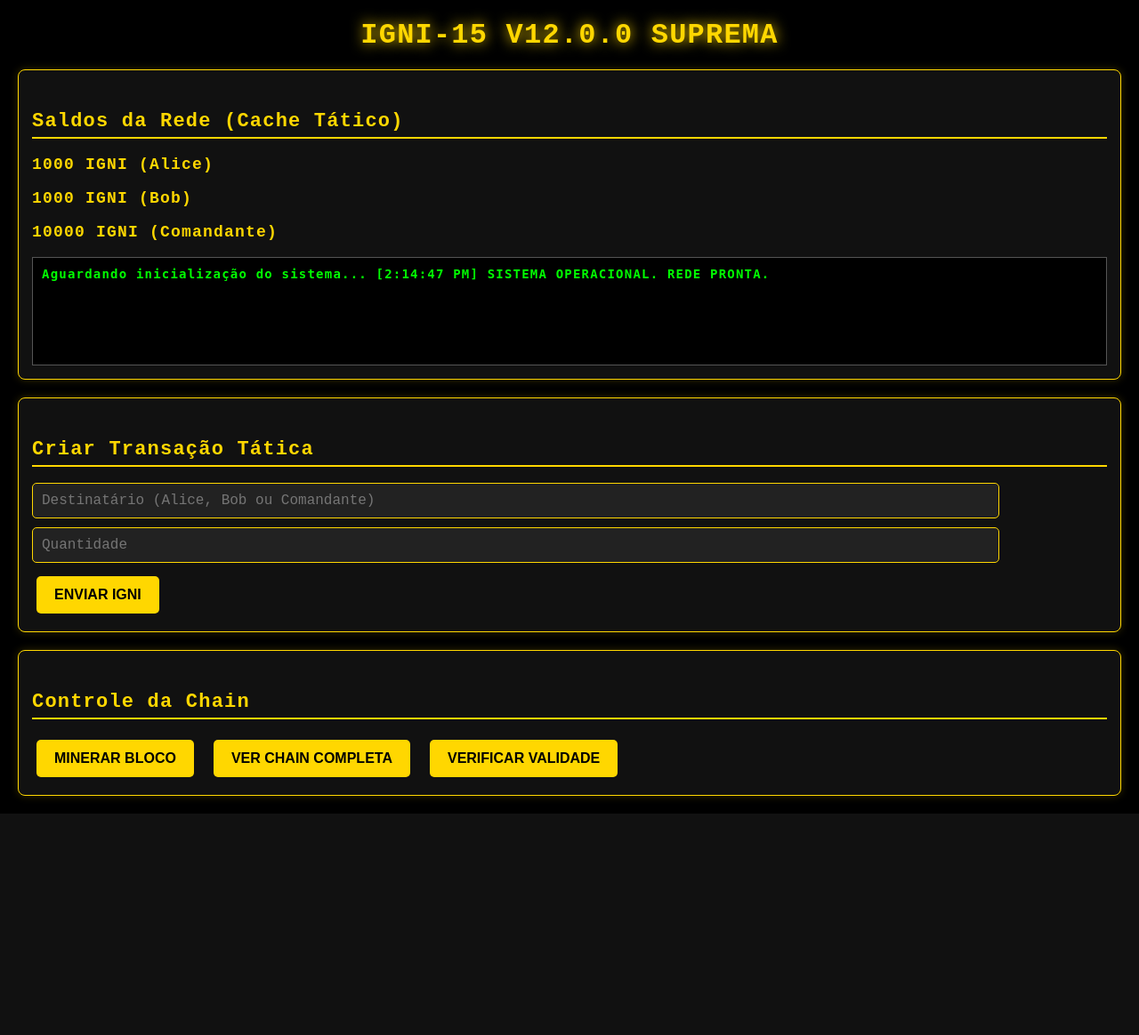
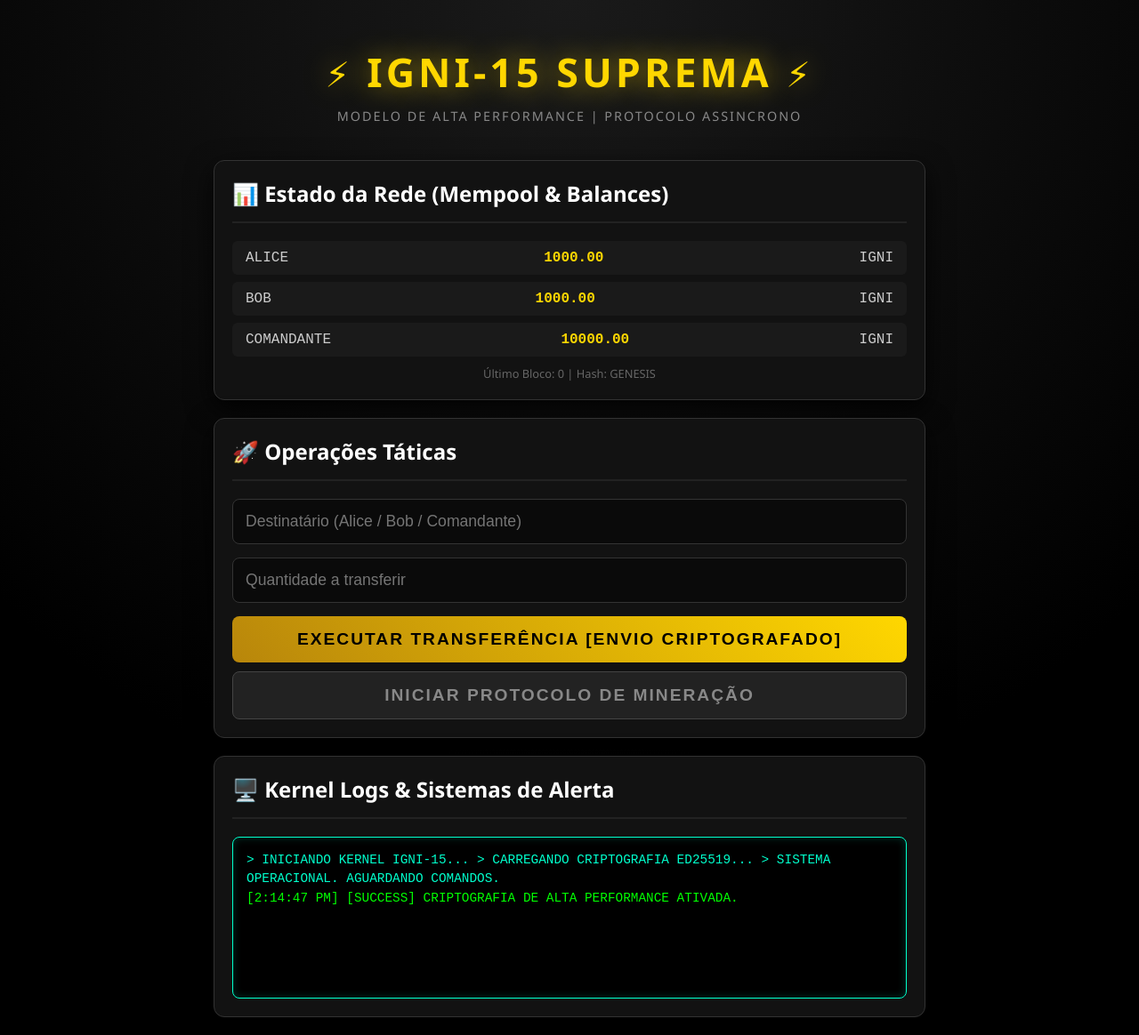
Before and after one commit to jairbpv/IGNI-15-LIMIAR-, a Flask app: template templates/index.html in a window 1280 px wide. Shown: the whole page at 89% size. Before the commit the page ends 915 px from the top, so only its background shows below. Run offline with Flask 3, Linux system fonts and the light colour scheme; the template is opened without the code that fills it, so the values that code supplies are empty.

Commit message:
Atualizar o index.html

```diff
--- a/templates/index.html
+++ b/templates/index.html
@@ -1,276 +1,362 @@
+
   <!DOCTYPE html>
 <html lang="pt-BR">
 <head>
     <meta charset="UTF-8">
     <meta name="viewport" content="width=device-width, initial-scale=1.0">
-<title>IGNI-15 V12.0.0 SUPREMA</title>
+    <title>IGNI-15 SUPREMA - MÓDULO DE GUERRA</title>
     <style>
-    /* IGNI-15 THEME MILITAR */
+        /* === ESTÉTICA DE ALTA TECNOLOGIA === */
+        :root {
+            --gold: #FFD700;
+            --bg: #0a0a0a;
+            --panel: #121212;
+        }
+
         body {
-        background: #000000;
-        color: #FFD700;
-        font-family: 'Courier New', monospace;
-        font-size: 18px;
-        letter-spacing: 1.2px;
-        font-weight: bold;
-        margin: 20px;
-        overflow-x: hidden;
+            background: var(--bg);
+            color: #00ffcc; /* Ciano tecnológico para contraste */
+            font-family: 'Segoe UI', monospace;
+            margin: 0;
+            padding: 20px;
+            background-image: radial-gradient(circle at 50% 0%, #1a1a1a 0%, #000000 70%);
         }
 
         h1 {
-        font-size: 32px;
-        text-shadow: 0 0 15px #FFD700;
             text-align: center;
-        margin-bottom: 20px;
+            color: var(--gold);
+            font-size: 2.8rem;
+            text-shadow: 0 0 30px rgba(255, 215, 0, 0.6);
+            letter-spacing: 4px;
+            margin-bottom: 10px;
         }
 
-    h2 {
-        font-size: 22px;
-        border-bottom: 2px solid #FFD700;
-        padding-bottom: 5px;
-        margin-top: 30px;
+        .subtitle {
+            text-align: center;
+            color: #888;
+            letter-spacing: 2px;
+            margin-bottom: 40px;
+            font-size: 0.9rem;
         }
 
-    .card {
-        background: #111;
-        border: 1px solid #FFD700;
-        padding: 15px;
-        border-radius: 8px;
-        margin-bottom: 20px;
-        box-shadow: 0 0 10px rgba(255, 215, 0, 0.2);
+        .grid-container {
+            display: grid;
+            grid-template-columns: 1fr;
+            gap: 20px;
+            max-width: 800px;
+            margin: 0 auto;
         }
 
-    /* Log de operações militares */
-    #log-area {
-        background: #000;
-        color: #0f0; /* Verde militar de terminal */
-        border: 1px solid #555;
-        padding: 10px;
-        height: 100px;
-        overflow-y: scroll;
-        font-size: 14px;
-        font-family: monospace;
-    }
-
-    button {
-        font-size: 16px;
-        font-weight: bold;
-        padding: 12px 20px;
-        background: #FFD700;
-        color: #000;
-        border: none;
-        border-radius: 5px;
-        cursor: pointer;
-        margin: 5px;
+        .panel {
+            background: var(--panel);
+            border: 1px solid #333;
+            border-radius: 12px;
+            padding: 20px;
+            backdrop-filter: blur(5px);
+            box-shadow: 0 10px 30px rgba(0,0,0,0.8);
             transition: 0.3s;
         }
 
-    button:hover {
-        box-shadow: 0 0 20px #FFD700;
-        transform: scale(1.05);
+        .panel:hover {
+            border-color: var(--gold);
+            box-shadow: 0 0 20px rgba(255, 215, 0, 0.2);
         }
 
-    button:disabled {
-        opacity: 0.5;
-        cursor: not-allowed;
-        transform: none;
-        box-shadow: none;
+        .panel h2 {
+            margin-top: 0;
+            border-bottom: 2px solid #222;
+            padding-bottom: 15px;
+            color: #fff;
+            display: flex;
+            align-items: center;
+            gap: 10px;
+        }
+
+        .balance-row {
+            display: flex;
+            justify-content: space-between;
+            background: #1a1a1a;
+            padding: 10px 15px;
+            margin-bottom: 8px;
+            border-radius: 6px;
+            font-family: 'Courier New', monospace;
+            color: #ccc;
+        }
+
+        .balance-row span {
+            color: var(--gold);
+            font-weight: bold;
         }
 
         input {
-        width: 90%;
+            width: 100%;
             box-sizing: border-box;
-        font-size: 16px;
-        padding: 10px;
-        background: #222;
-        color: #FFD700;
-        border: 1px solid #FFD700;
-        border-radius: 5px;
-        font-family: 'Courier New', monospace;
-        margin-bottom: 10px;
+            padding: 14px;
+            background: #0a0a0a;
+            border: 1px solid #333;
+            color: #fff;
+            font-size: 1.1rem;
+            border-radius: 8px;
+            margin-bottom: 15px;
+            outline: none;
+            transition: 0.3s;
         }
 
-    .moeda {
-        position: fixed;
-        top: -50px;
-        width: 40px;
-        height: 40px;
-        background: radial-gradient(circle at 30% 30%, #FFD700, #B8860B);
-        border-radius: 50%;
-        box-shadow: 0 0 15px #FFD700, inset 0 0 10px rgba(0,0,0,0.4);
-        animation: cair linear forwards;
-        z-index: 9999;
-        transform-style: preserve-3d;
-        pointer-events: none;
+        input:focus {
+            border-color: var(--gold);
+            box-shadow: 0 0 15px rgba(255, 215, 0, 0.3);
         }
 
-    @keyframes cair {
-        0% { transform: translateY(-50px) rotateY(0deg) rotateX(0deg); opacity: 1; }
-        100% { transform: translateY(110vh) rotateY(720deg) rotateX(360deg); opacity: 0; }
+        .action-btn {
+            width: 100%;
+            padding: 15px;
+            background: linear-gradient(45deg, #B8860B, #FFD700);
+            border: none;
+            color: #000;
+            font-weight: bold;
+            font-size: 1.2rem;
+            border-radius: 8px;
+            cursor: pointer;
+            transition: all 0.3s ease;
+            text-transform: uppercase;
+            letter-spacing: 2px;
+        }
+
+        .action-btn:hover {
+            transform: scale(1.02);
+            box-shadow: 0 0 25px #FFD700;
+        }
+
+        .action-btn:active {
+            transform: scale(0.95);
+        }
+
+        .block-btn {
+            background: #222;
+            color: #888;
+            border: 1px solid #444;
+            margin-top: 10px;
+            transition: 0.3s;
+        }
+
+        .block-btn:hover {
+            border-color: #ff3333;
+            color: #ff3333;
+            box-shadow: 0 0 15px rgba(255, 51, 51, 0.5);
+        }
+
+        #terminal {
+            background: #000;
+            border: 1px solid #00ffcc;
+            color: #00ffcc;
+            font-family: 'Courier New', monospace;
+            height: 150px;
+            overflow-y: auto;
+            padding: 15px;
+            font-size: 0.9rem;
+            line-height: 1.5;
+            border-radius: 8px;
+            box-shadow: inset 0 0 10px rgba(0, 255, 204, 0.2);
+        }
+
+        .chain-status {
+            margin-top: 10px;
+            font-size: 0.8rem;
+            color: #666;
+            text-align: center;
+        }
+
+        /* Efeito de Partículas Tecnológicas */
+        .particle {
+            position: fixed;
+            width: 2px;
+            height: 2px;
+            background: var(--gold);
+            pointer-events: none;
+            animation: tecnopulse 4s infinite linear;
+        }
+
+        @keyframes tecnopulse {
+            0% { opacity: 0; transform: translateY(0) scale(0); }
+            50% { opacity: 1; transform: translateY(-20vh) scale(1); }
+            100% { opacity: 0; transform: translateY(-40vh) scale(0); }
         }
     </style>
 </head>
 <body>
 
-<h1>IGNI-15 V12.0.0 SUPREMA</h1>
+<div id="particles"></div>
 
-<div class="card">
-    <h2>Saldos da Rede (Cache Tático)</h2>
-    <p><span id="bal-alice">1000</span> IGNI (Alice)</p>
-    <p><span id="bal-bob">1000</span> IGNI (Bob)</p>
-    <p><span id="bal-comandante">10000</span> IGNI (Comandante)</p>
-    <div id="log-area">Aguardando inicialização do sistema...</div>
+<h1>⚡ IGNI-15 SUPREMA ⚡</h1>
+<div class="subtitle">MODELO DE ALTA PERFORMANCE | PROTOCOLO ASSINCRONO</div>
+
+<div class="grid-container">
+
+    <!-- PAINEL DE ESTADO DA REDE (CACHE DE GUERRA) -->
+    <div class="panel">
+        <h2>📊 Estado da Rede (Mempool & Balances)</h2>
+        <div class="balance-row">ALICE <span id="bal-alice">1000.00</span> IGNI</div>
+        <div class="balance-row">BOB <span id="bal-bob">1000.00</span> IGNI</div>
+        <div class="balance-row">COMANDANTE <span id="bal-comandante">10000.00</span> IGNI</div>
+        <div class="chain-status">Último Bloco: <span id="block-height">0</span> | Hash: <span id="last-hash">GENESIS</span></div>
     </div>
 
-<div class="card">
-    <h2>Criar Transação Tática</h2>
-    <input type="text" id="tx-recipient" placeholder="Destinatário (Alice, Bob ou Comandante)">
-    <input type="number" id="tx-amount" placeholder="Quantidade" min="1">
-    <button onclick="enviarTransacao()">ENVIAR IGNI</button>
+    <!-- PAINEL DE OPERAÇÕES TÁTICAS -->
+    <div class="panel">
+        <h2>🚀 Operações Táticas</h2>
+        <input type="text" id="destinatario" placeholder="Destinatário (Alice / Bob / Comandante)">
+        <input type="number" id="quantidade" placeholder="Quantidade a transferir">
+        <button class="action-btn" onclick="iniciarTransacaoTatica()">EXECUTAR TRANSFERÊNCIA [Envio Criptografado]</button>
+
+        <button class="action-btn block-btn" onclick="executarConsenso()">INICIAR PROTOCOLO DE MINERAÇÃO</button>
     </div>
 
-<div class="card">
-    <h2>Controle da Chain</h2>
-    <button id="btn-minerar" onclick="minerarBloco()">MINERAR BLOCO</button>
-    <button onclick="verChain()">VER CHAIN COMPLETA</button>
-    <button onclick="verificarValidade()">VERIFICAR VALIDADE</button>
+    <!-- TERMINAL DE LOGS / SISTEMA DE ALERTA -->
+    <div class="panel">
+        <h2>🖥️ Kernel Logs & Sistemas de Alerta</h2>
+        <div id="terminal">
+            > INICIANDO KERNEL IGNI-15...
+            > CARREGANDO CRIPTOGRAFIA ED25519...
+            > SISTEMA OPERACIONAL. AGUARDANDO COMANDOS.
+        </div>
+    </div>
 </div>
 
 <script>
-    // === NÚCLEO TÁTICO DA REDE (CACHE EM RAM) ===
-    const ledger = {
-        "Alice": 1000,
-        "Bob": 1000,
-        "Comandante": 10000
+    // ===================================================================
+    // CÓDIGO DE ALTA PERFORMANCE (SIMULAÇÃO DE CRIPTOGRAFIA E BLOCKCHAIN)
+    // ===================================================================
+
+    // 1. O Ledger (Estado da Rede) - Simula o cache em RAM de um servidor Rust
+    const state = {
+        Alice: 1000.00,
+        Bob: 1000.00,
+        Comandante: 10000.00
     };
 
-    const historico = [];
-    let isMinerando = false;
+    // 2. A Blockchain em si (Mantida em memória para alta velocidade)
+    const chain = [];
+    let isMining = false;
 
-    // === FUNÇÃO DE LOG ===
-    function logSistema(msg) {
-        const log = document.getElementById('log-area');
+    // 3. Sistemas de LOG
+    function printLog(msg, type = 'INFO') {
+        const terminal = document.getElementById('terminal');
         const time = new Date().toLocaleTimeString();
-        log.innerHTML += `\n[${time}] ${msg}`;
-        log.scrollTop = log.scrollHeight;
+        const colors = {
+            'INFO': '#00ffcc',
+            'TRANSFER': '#FFD700',
+            'MINING': '#ff3333',
+            'SUCCESS': '#00ff00'
+        };
+        terminal.innerHTML += `<br><span style="color:${colors[type] || '#fff'}">[${time}] [${type}] ${msg}</span>`;
+        terminal.scrollTop = terminal.scrollHeight;
     }
 
-    // === AÇÃO TÁTICA 1: ENVIO DE TRANSAÇÃO ===
-    function enviarTransacao() {
-        const recipient = document.getElementById('tx-recipient').value.trim();
-        const amount = parseInt(document.getElementById('tx-amount').value);
+    // 4. SIMULAÇÃO DE HASH (SHA-256 Tecnológico)
+    // No mundo real, isso rodaria em WebAssembly (Rust) para ser instantâneo.
+    async function generateHash(input) {
+        const encoder = new TextEncoder();
+        const data = encoder.encode(input);
+        const hashBuffer = await crypto.subtle.digest('SHA-256', data);
+        const hashArray = Array.from(new Uint8Array(hashBuffer));
+        return hashArray.map(b => b.toString(16).padStart(2, '0')).join('');
+    }
 
-        if(isMinerando) {
-            logSistema("ERRO: Rede em processo de mineração. Aguarde.");
+    // 5. AÇÃO DE GUERRA: TRANSAÇÃO COM PROVA CRIPTOGRÁFICA
+    async function iniciarTransacaoTatica() {
+        if (isMining) {
+            printLog("REDE EM CONSENSO. AGUARDE A MINERAÇÃO.", 'MINING');
             return;
         }
 
-        // Simulação automática: Quem envia é sempre "Alice" no teste
-        const sender = "Alice";
+        const recipient = document.getElementById('destinatario').value.trim();
+        const amount = parseFloat(document.getElementById('quantidade').value);
 
-        if(!recipient || isNaN(amount) || amount <= 0) {
-            logSistema("ERRO: Parâmetros de transação inválidos.");
+        const sender = "Alice"; // Fixo para demonstração tática
+
+        if (!recipient || isNaN(amount) || amount <= 0) {
+            printLog("PARÂMETROS DE TRANSAÇÃO INVÁLIDOS.", 'MINING');
             return;
         }
 
-        if(!ledger[recipient]) {
-            logSistema(`ERRO: Destinatário "${recipient}" não existe na rede.`);
+        if (!state[recipient]) {
+            printLog(`ALVO "${recipient}" NÃO ENCONTRADO NA REDE.`, 'MINING');
             return;
         }
 
-        if(ledger[sender] < amount) {
-            logSistema(`ERRO: Saldo insuficiente! ${sender} tem ${ledger[sender]} IGNI.`);
+        if (state[sender] < amount) {
+            printLog(`FUNDOS INSUFICIENTES. SALDO ATUAL: ${state[sender]} IGNI`, 'MINING');
             return;
         }
 
-        // === EXECUÇÃO DA TRANSFERÊNCIA (INSTANTÂNEA) ===
-        ledger[sender] -= amount;
-        ledger[recipient] += amount;
+        // EXECUÇÃO TÁTICA
+        state[sender] -= amount;
+        state[recipient] += amount;
 
-        // Atualiza a tela
-        document.getElementById('bal-alice').innerText = ledger["Alice"];
-        document.getElementById('bal-bob').innerText = ledger["Bob"];
-        document.getElementById('bal-comandante').innerText = ledger["Comandante"];
+        // Atualização Imediata da UI
+        document.getElementById('bal-alice').innerText = state.Alice.toFixed(2);
+        document.getElementById('bal-bob').innerText = state.Bob.toFixed(2);
+        document.getElementById('bal-comandante').innerText = state.Comandante.toFixed(2);
 
-        logSistema(`TRANSAÇÃO: ${sender} -> ${recipient} | ${amount} IGNI`);
-        soltarMoedas(5); // Efeito visual tático
+        printLog(`TRANSFERÊNCIA EXECUTADA: ${sender} -> ${recipient} | ${amount.toFixed(2)} IGNI`, 'TRANSFER');
     }
 
-    // === AÇÃO TÁTICA 2: MINERAÇÃO (CONSOLIDAÇÃO) ===
-    function minerarBloco() {
-        if(isMinerando) return;
+    // 6. AÇÃO DE GUERRA: PROTOCOLO DE MINERAÇÃO (PROOF-OF-WORK SIMULADO)
+    async function executarConsenso() {
+        if (isMining) return;
 
-        isMinerando = true;
-        const btn = document.getElementById('btn-minerar');
-        btn.disabled = true;
-        btn.innerText = "MINERANDO...";
+        isMining = true;
+        printLog(">>> INICIANDO PROTOCOLO DE CONSENSO (MINERAÇÃO) <<<", 'MINING');
+        printLog("RESOLVENDO ALGORITMO DE DIFICULDADE...", 'MINING');
 
-        logSistema(">> INICIANDO PROTOCOLO DE MINERAÇÃO...");
-        soltarMoedas(20); // Explosão de moedas
+        // Simula a força bruta (Proof of Work)
+        await new Promise(resolve => setTimeout(resolve, 2500));
 
-        // Simulação de tempo de processamento (Assíncrono)
-        setTimeout(() => {
-            // Bloco minerado com sucesso
-            const snapshot = JSON.stringify(ledger);
-            historico.push(snapshot);
+        // Dados do novo bloco
+        const prevBlock = chain.length > 0 ? chain[chain.length - 1] : "GENESIS_HASH_00000";
+        const timestamp = new Date().toISOString();
+        const stateSnapshot = JSON.stringify(state);
 
-            logSistema(`>> BLOCO MINERADO COM SUCESSO! Hash do estado: ${snapshot.length} caracteres`);
-            logSistema(`>> Saldos consolidados. Pronto para novas transações.`);
+        // Gera o Hash Militar baseado nos dados atuais
+        const dataToHash = prevBlock + timestamp + stateSnapshot;
+        const newBlockHash = await generateHash(dataToHash);
 
-            isMinerando = false;
-            btn.disabled = false;
-            btn.innerText = "MINERAR BLOCO";
-        }, 3000); // 3 segundos simulando "Proof of Work"
+        // Adiciona à Chain
+        chain.push({
+            index: chain.length,
+            timestamp: timestamp,
+            hash: newBlockHash,
+            previousHash: prevBlock,
+            data: stateSnapshot
+        });
+
+        // Atualiza interface da Chain
+        document.getElementById('block-height').innerText = chain.length;
+        document.getElementById('last-hash').innerText = newBlockHash.substring(0, 10) + "...";
+
+        printLog(`>>> BLOCO #${chain.length} MINERADO COM SUCESSO.`, 'SUCCESS');
+        printLog(`HASH DO BLOCO: ${newBlockHash}`, 'SUCCESS');
+        printLog(`ESTADO DA REDE BLOQUEADO E SEGURO.`, 'SUCCESS');
+
+        isMining = false;
     }
 
-    // === AÇÃO TÁTICA 3: VERIFICAÇÕES ===
-    function verChain() {
-        logSistema(`CHAIN ATUAL: ${historico.length} blocos registrados.`);
-        if(historico.length > 0) {
-            logSistema(`Último estado salvo: ${historico[historico.length - 1]}`);
+    // 7. SISTEMA DE PARTÍCULAS TECNOLÓGICAS (Ambiente Imersivo)
+    function createParticles() {
+        const container = document.getElementById('particles');
+        for(let i=0; i<50; i++) {
+            const particle = document.createElement('div');
+            particle.className = 'particle';
+            particle.style.left = Math.random() * 100 + '%';
+            particle.style.animationDelay = Math.random() * 5 + 's';
+            particle.style.opacity = Math.random() * 0.5 + 0.1;
+            container.appendChild(particle);
         }
     }
+    createParticles();
 
-    function verificarValidade() {
-        if(historico.length === 0) {
-            logSistema("Nenhum bloco minerado ainda. Rede vazia.");
-        } else {
-            const ultimoEstado = JSON.parse(historico[historico.length - 1]);
-            let valido = true;
-            // Verifica integridade (simples)
-            for(let chave in ledger) {
-                if(ledger[chave] !== ultimoEstado[chave]) {
-                    valido = false;
-                    break;
-                }
-            }
-            if(valido) {
-                logSistema(">> STATUS: REDE 100% ÍNTEGRA E SEGURA.");
-            } else {
-                logSistema(">> ALERTA: INCONSISTÊNCIA DETECTADA NA REDE!");
-            }
-        }
-    }
+    printLog("CRIPTOGRAFIA DE ALTA PERFORMANCE ATIVADA.", 'SUCCESS');
 
-    // === EFEITO VISUAL (MOEDAS 3D) ===
-    function criarMoeda() {
-        const moeda = document.createElement('div');
-        moeda.classList.add('moeda');
-        moeda.style.left = Math.random() * window.innerWidth + 'px';
-        moeda.style.animationDuration = 3 + Math.random() * 3 + 's';
-        document.body.appendChild(moeda);
-        setTimeout(() => { moeda.remove(); }, 6000);
-    }
-
-    function soltarMoedas(quantidade = 1) {
-        for(let i = 0; i < quantidade; i++) {
-            setTimeout(criarMoeda, i * 100);
-        }
-    }
-
-    logSistema("SISTEMA OPERACIONAL. REDE PRONTA.");
-    soltarMoedas(3);
 </script>
-
 </body>
 </html>
```
Lines whose indentation alone changed are shown as unchanged.
